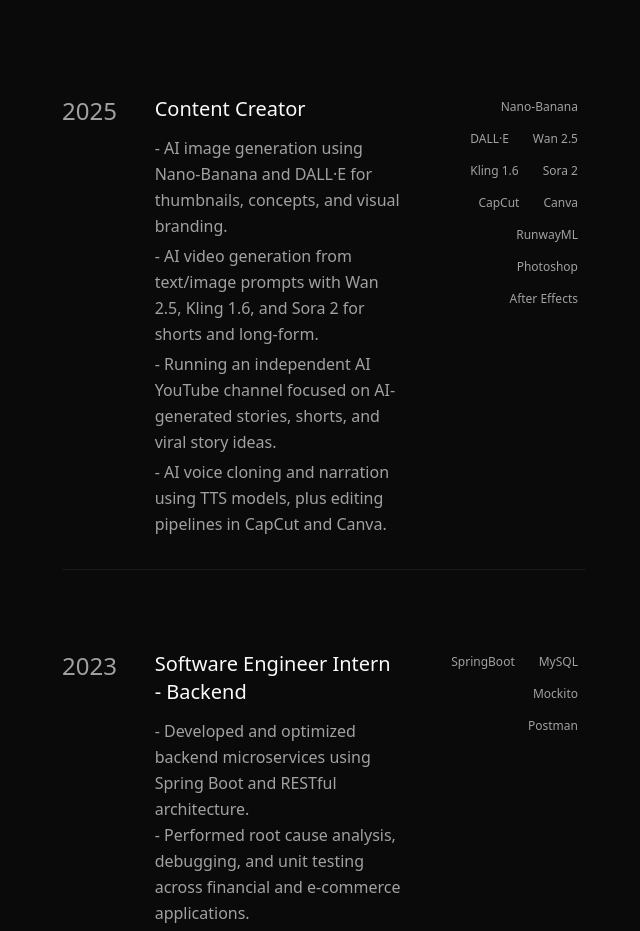
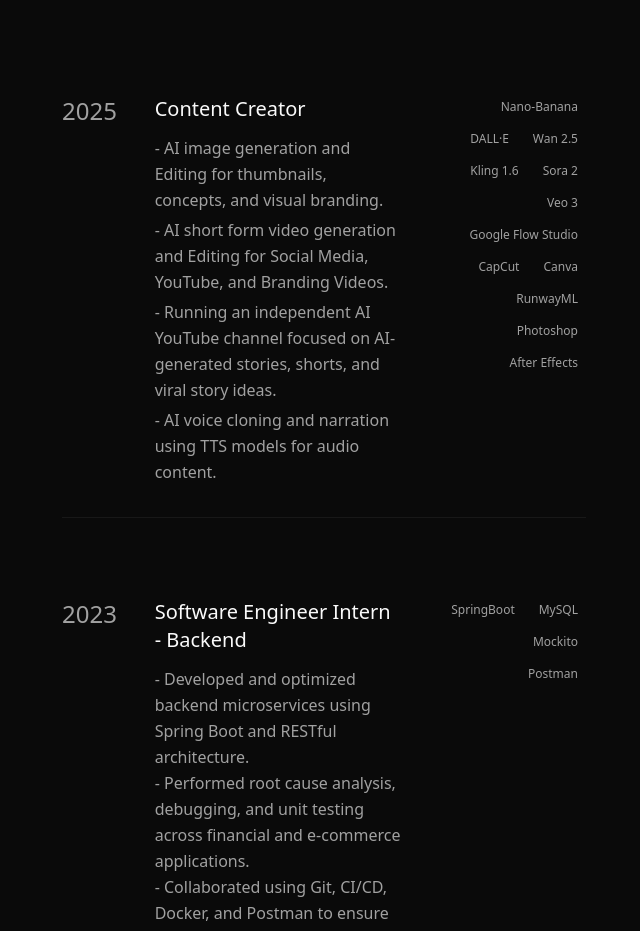
Before and after one commit to Justy-11/Jathursh, a Next.js app: page / in a window 1280 px wide. Shown: the part 3100-4031 px from the top of the page, without its empty margins (326-966 px from the left). Built offline with nearby package versions, Linux system fonts and the light colour scheme.

Commit message:
update info

```diff
--- a/app/page.tsx
+++ b/app/page.tsx
@@ -434,16 +434,16 @@ export default function Home() {
                   </div>
                   <p className="text-muted-foreground leading-relaxed max-w-lg space-y-1">
                     <span className="block">
-                      - AI image generation using Nano-Banana and DALL·E for thumbnails, concepts, and visual branding.
+                      - AI image generation and Editing for thumbnails, concepts, and visual branding.
                     </span>
                     <span className="block">
-                      - AI video generation from text/image prompts with Wan 2.5, Kling 1.6, and Sora 2 for shorts and long-form.
+                      - AI short form video generation and Editing for Social Media, YouTube, and Branding Videos.
                     </span>
                     <span className="block">
                       - Running an independent AI YouTube channel focused on AI-generated stories, shorts, and viral story ideas.
                     </span>
                     <span className="block">
-                      - AI voice cloning and narration using TTS models, plus editing pipelines in CapCut and Canva.
+                      - AI voice cloning and narration using TTS models for audio content.
                     </span>
                   </p>
                 </div>
@@ -460,7 +460,7 @@ export default function Home() {
                     ))}
                   </div>
                   <div className="flex flex-wrap gap-2 lg:justify-end">
-                    {["Kling 1.6", "Sora 2", "CapCut", "Canva", "RunwayML", "Photoshop","After Effects"].map((tool) => (
+                    {["Kling 1.6", "Sora 2", "Veo 3", "Google Flow Studio", "CapCut", "Canva", "RunwayML", "Photoshop","After Effects"].map((tool) => (
                       <span
                         key={tool}
                         className="px-2 py-1 text-xs text-muted-foreground rounded group-hover:border-muted-foreground/50 transition-colors duration-500"
```
